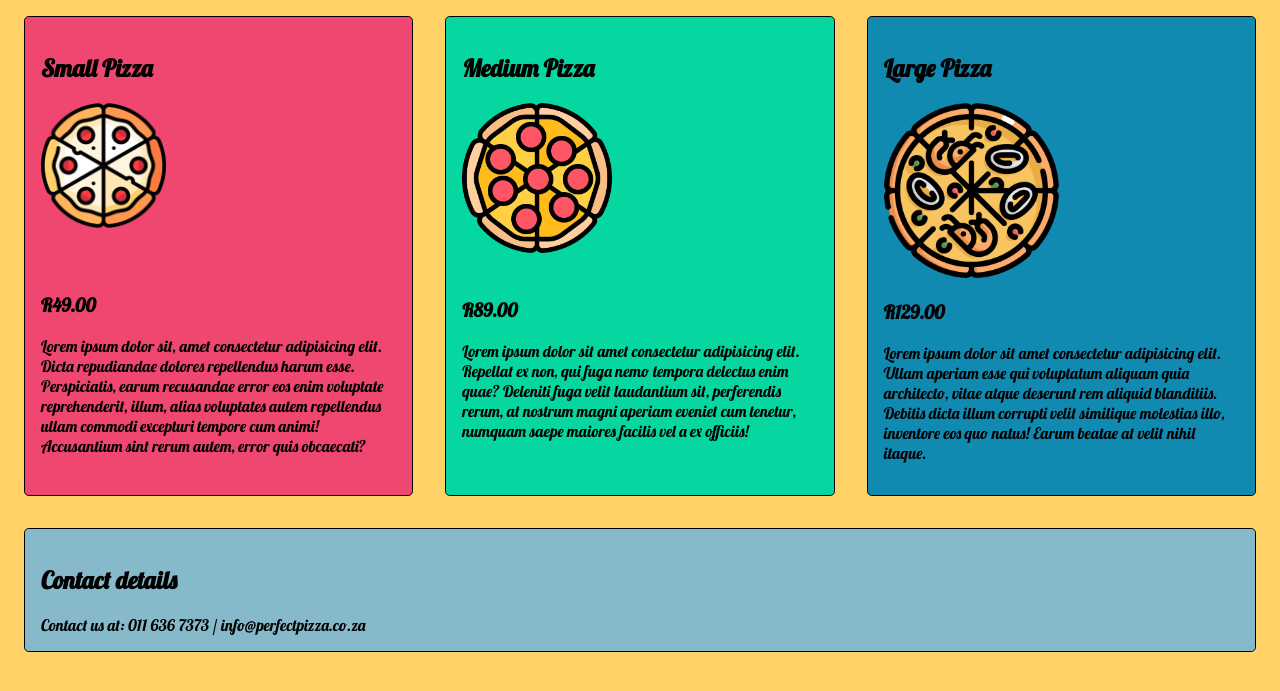
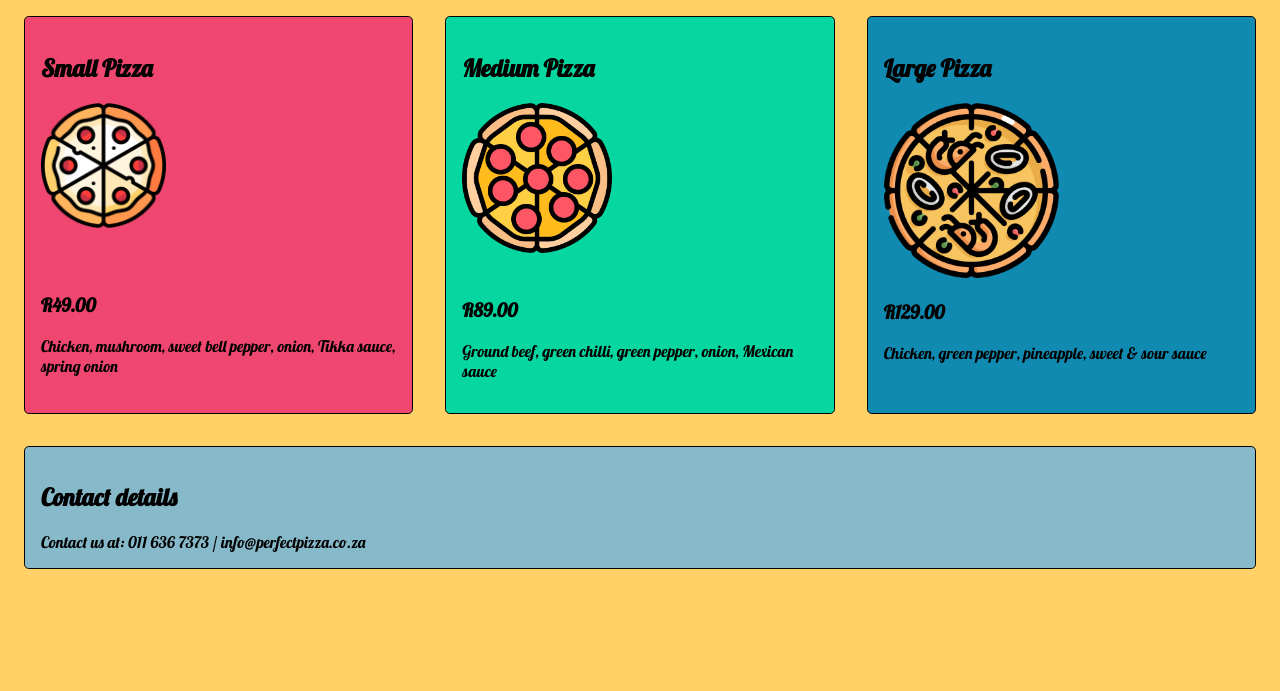
Before and after one commit to Horizyn77/perfect-pizza, a plain HTML site: page index.html in a window 1280 px wide. Shown: the part 83-774 px from the top of the page. Drawn offline with Linux system fonts and the light colour scheme.

Commit message:
updated pizza descriptions

```diff
--- a/index.html
+++ b/index.html
@@ -18,19 +18,19 @@
         <h2>Small Pizza</h2>
         <img src="images/pizza-one.png" alt="" width="125">
         <h3>R49.00</h3>
-        <p>Lorem ipsum dolor sit, amet consectetur adipisicing elit. Dicta repudiandae dolores repellendus harum esse. Perspiciatis, earum recusandae error eos enim voluptate reprehenderit, illum, alias voluptates autem repellendus ullam commodi excepturi tempore cum animi! Accusantium sint rerum autem, error quis obcaecati?</p>
+        <p>Chicken, mushroom, sweet bell pepper, onion, Tikka sauce, spring onion</p>
     </div>
     <div class="pizza medium_pizza">
         <h2>Medium Pizza</h2>
         <img src="images/pizza-two.png" alt="" width="150">
         <h3>R89.00</h3>
-        <p>Lorem ipsum dolor sit amet consectetur adipisicing elit. Repellat ex non, qui fuga nemo tempora delectus enim quae? Deleniti fuga velit laudantium sit, perferendis rerum, at nostrum magni aperiam eveniet cum tenetur, numquam saepe maiores facilis vel a ex officiis!</p>
+        <p>Ground beef, green chilli, green pepper, onion, Mexican sauce</p>
     </div>
     <div class="pizza large_pizza">
         <h2>Large Pizza</h2>
         <img src="images/pizza-three.png" alt="" width="175">
         <h3>R129.00</h3>
-        <p>Lorem ipsum dolor sit amet consectetur adipisicing elit. Ullam aperiam esse qui voluptatum aliquam quia architecto, vitae atque deserunt rem aliquid blanditiis. Debitis dicta illum corrupti velit similique molestias illo, inventore eos quo natus! Earum beatae at velit nihil itaque.</p>
+        <p>Chicken, green pepper, pineapple, sweet & sour sauce</p>
     </div>
     </div>
     <div class="pizza contact_us">
```
